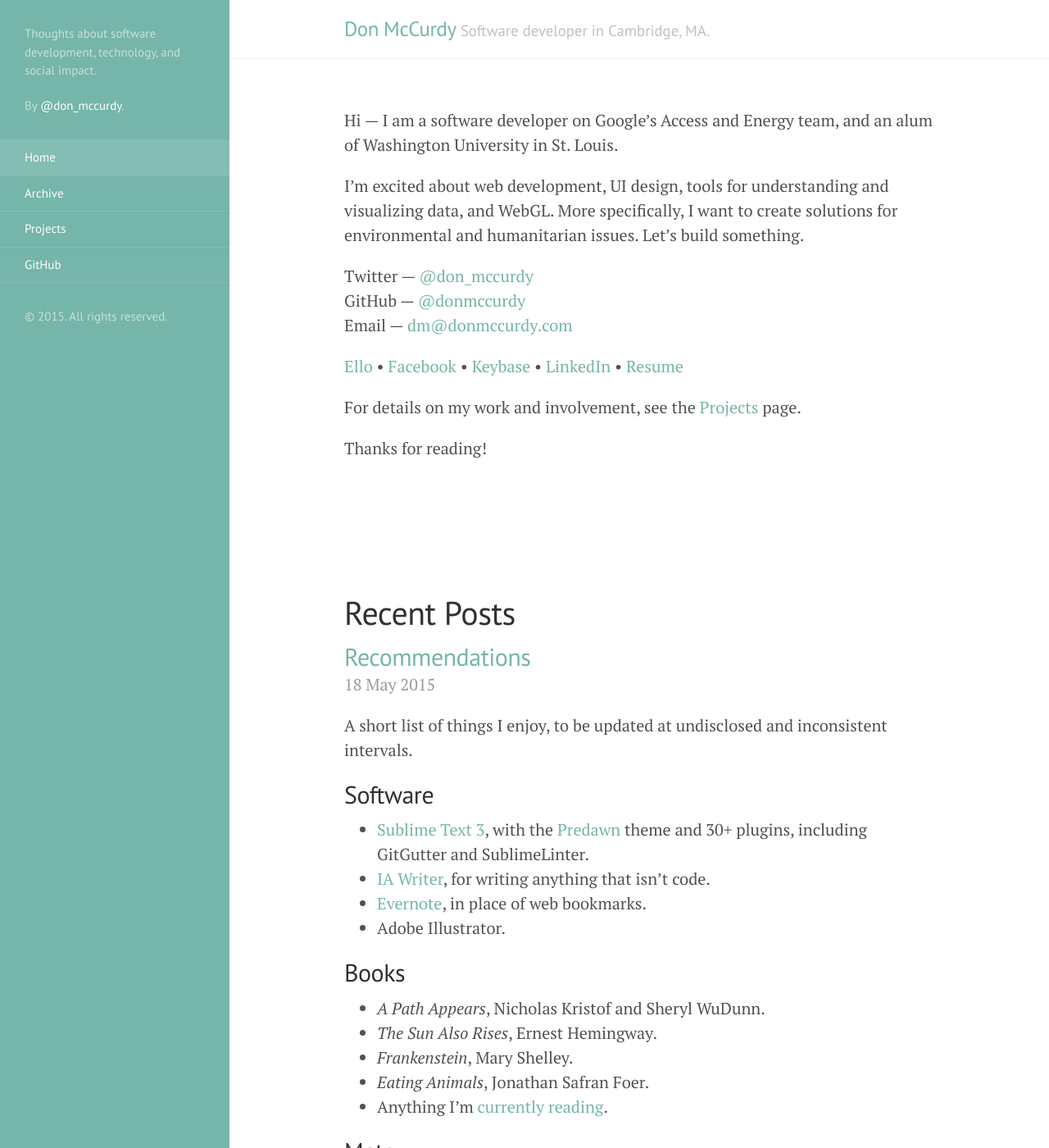
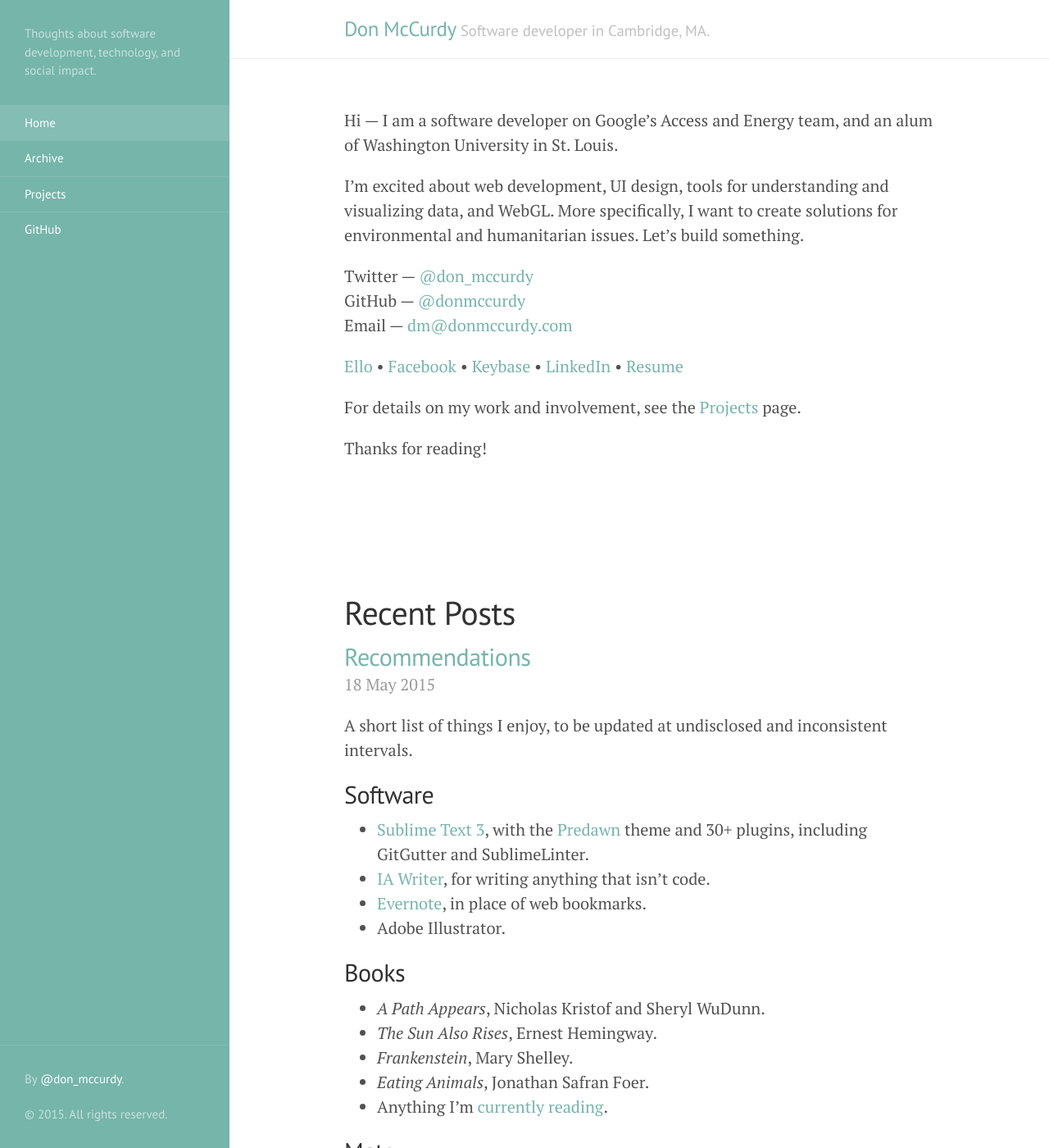
Before and after one commit to donmccurdy/blog, a Jekyll site: the page built from index.html, in a window 1280 px wide and 1400 px high. Shown: the whole window at 82% size. Built offline with Jekyll 4.4.1, drawn with Linux system fonts in a browser that asks for light colours; Markdown is read by kramdown in place of the engine named in the settings; the list of posts is cut into pages by our own code.

Commit message:
reorder sidebar, stick attribution to the footer

```diff
--- a/_includes/sidebar.html
+++ b/_includes/sidebar.html
@@ -30,8 +29,7 @@
   </nav>
 
   <div class="sidebar-item">
-    <p>
-      &copy; {{ site.time | date: '%Y' }}. All rights reserved.
-    </p>
+    <p>By <a href="{{ site.author.url }}" target="_blank">{{ site.author.handle }}</a>.</p>
+    <p>&copy; {{ site.time | date: '%Y' }}. All rights reserved.</p>
   </div>
 </div>
--- a/public/css/lanyon.css
+++ b/public/css/lanyon.css
@@ -445,6 +445,19 @@ a.pagination-item:hover {
   }
 }
 
+.sidebar {
+  display: flex;
+  flex-direction: column;
+}
+
+.sidebar-nav {
+  flex-grow: 1;
+}
+
+.sidebar-item {
+  flex-shrink: 0;
+}
+
 /*
  * Custom
  *
```
Also changed, not shown: other parts of _includes/sidebar.html (+0 -1 lines).
